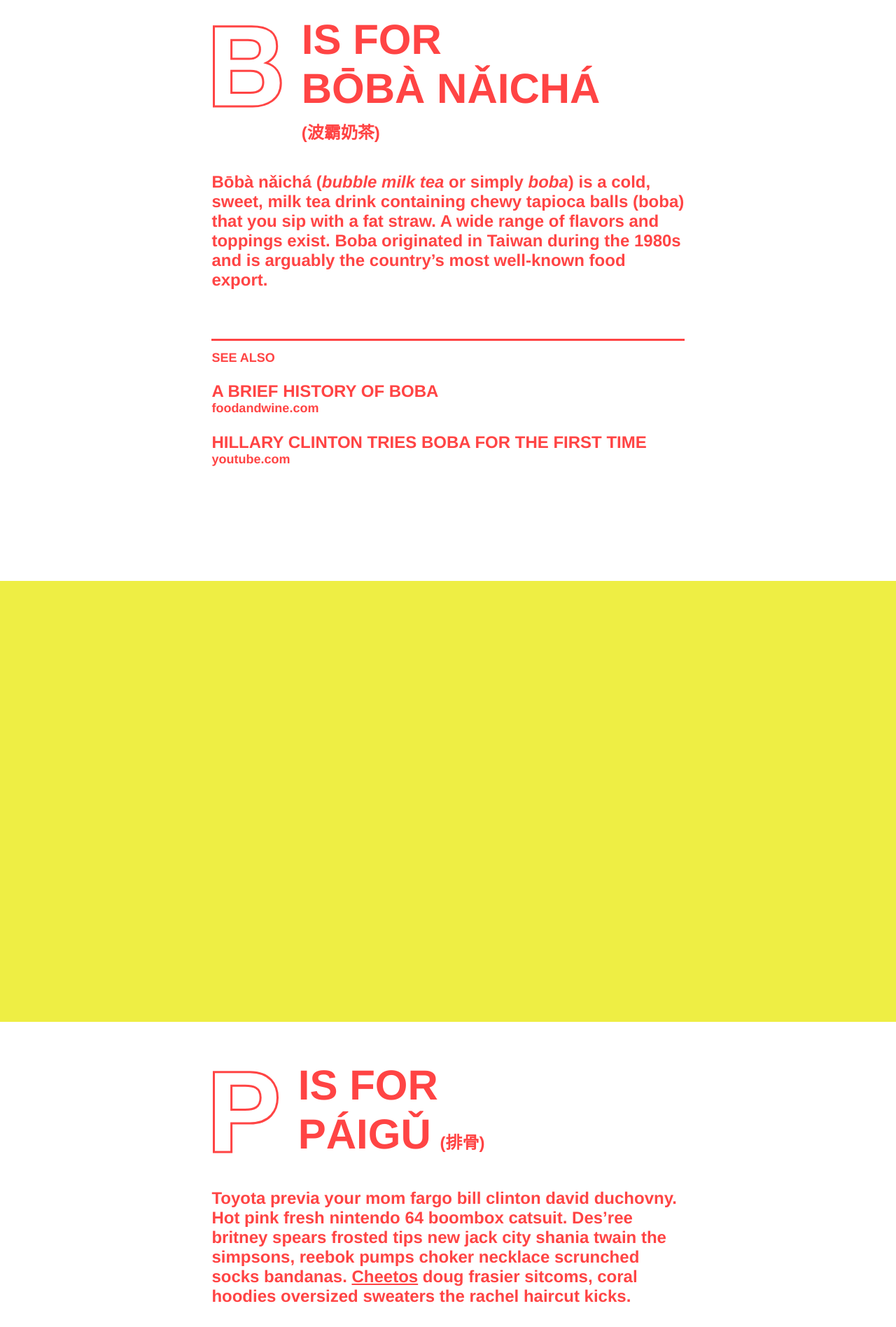
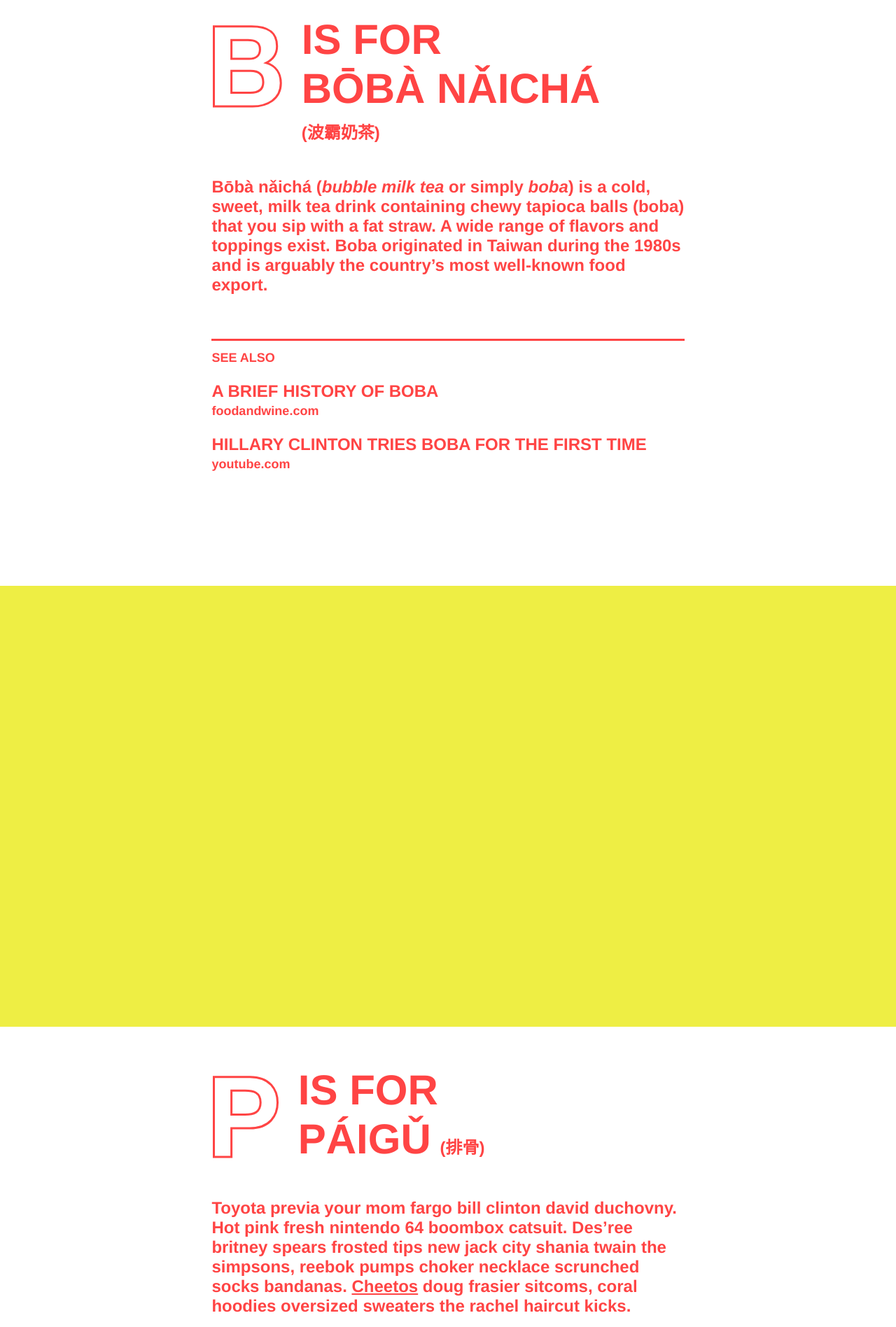
Before and after one commit to justinjaywang/taiwanese-foods, a Jekyll site: the page built from index.md, in a window 1280 px wide. Shown: the part 1934-3830 px from the top of the page at 70% size. Built offline with Jekyll 4.4.1, drawn with Linux system fonts in a browser that asks for light colours.

Commit message:
spacing adjust

```diff
--- a/assets/styles/_templates.scss
+++ b/assets/styles/_templates.scss
@@ -135,11 +135,11 @@
 
 .food-post__header {
   @include flex;
-  margin-bottom: $v*1.5;
+  margin-bottom: $v*1.75;
 }
 
 .food-post__body {
-  margin-bottom: $v*2.5;
+  margin-bottom: $v*2.25;
 }
 
 .food-post__footer {
@@ -177,6 +177,10 @@
   .food-post__link__title {
     text-decoration: underline;
   }
+}
+
+.food-post__link__title {
+  margin-bottom: $v*0.125;
 }
 
 .chinese {
```
